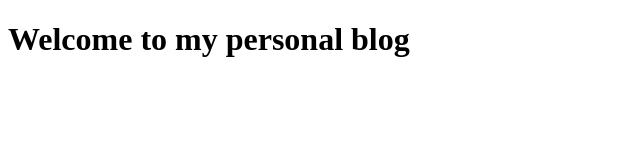
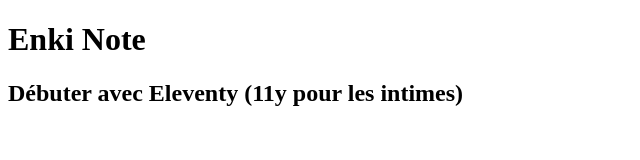
Before and after one commit to enkiBrant/my-personal-blog, a website: page index.html in a window 1280 px wide. Shown: the whole page, without its empty margins (0-640 px from the left). Drawn offline with Linux system fonts and the light colour scheme.

Commit message:
edit index

```diff
--- a/index.html
+++ b/index.html
@@ -7,6 +7,7 @@
   <title>My personal Blog</title>
 </head>
 <body>
-  <h1>Welcome to my personal blog</h1>
+  <h1>Enki Note</h1>
+  <h2>Débuter avec Eleventy (11y pour les intimes)</h2>
 </body>
 </html>
```
